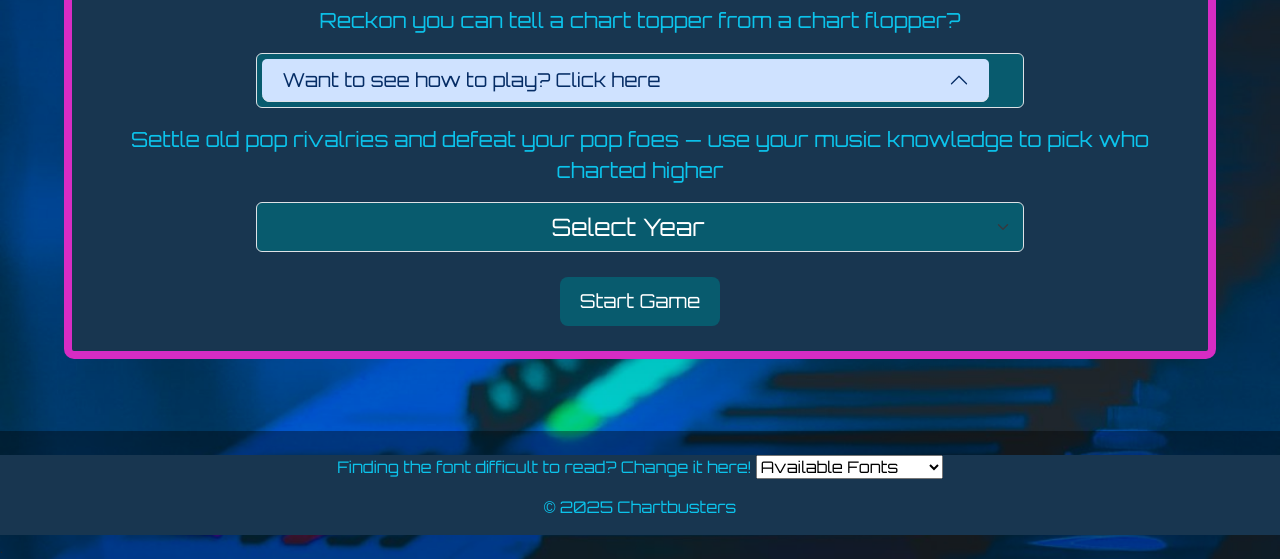
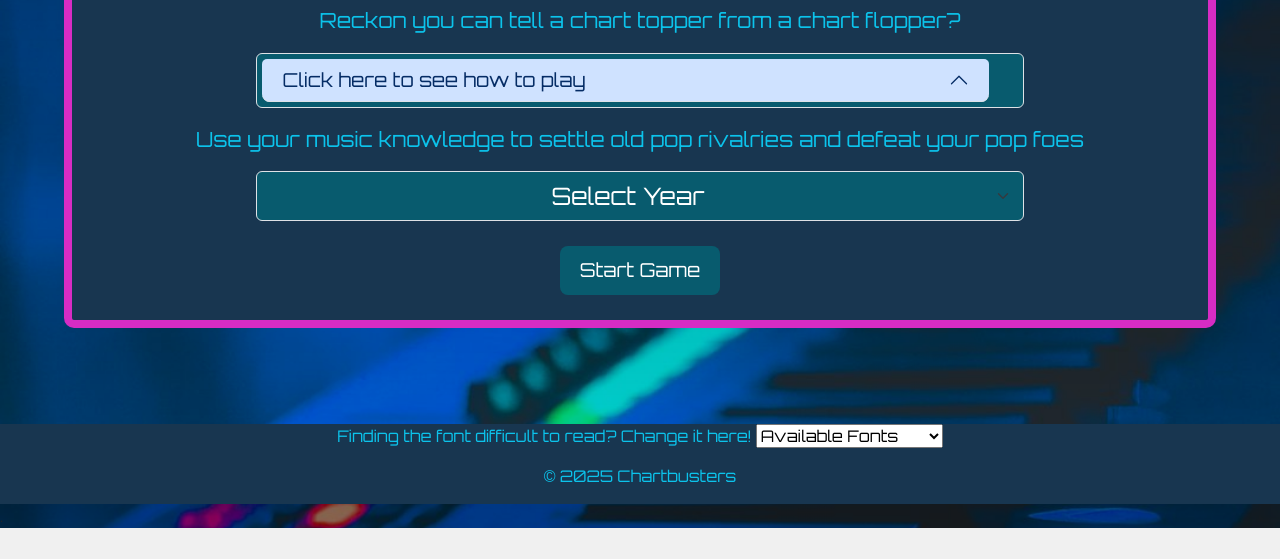
Before and after one commit to benwade37/Chartbusters2, a plain HTML site: page index.html in a window 1280 px wide. Shown: the part 369-928 px from the top of the page. After the commit the page ends 897 px from the top, so only its background shows below. Drawn offline with nearby package versions, Linux system fonts and the light colour scheme; a web font is replaced by a local one.

Commit message:
correct typos

```diff
--- a/index.html
+++ b/index.html
@@ -51,7 +51,7 @@
                       data-bs-target="#collapseOne" aria-expanded="true" aria-controls="collapseOne"
                       id="accordion-button">
 
-                      Want to see how to play? Click here
+                      Click here to see how to play
                     </button>
                   </h3>
                   <div id="collapseOne" class="accordion-collapse collapse" data-bs-parent="#rulesAccordion">
@@ -69,7 +69,7 @@
                 </div>
               </div>
               <p class="my-3">
-                Settle old pop rivalries and defeat your pop foes — use your music knowledge to pick who charted higher
+                Use your music knowledge to settle old pop rivalries and defeat your pop foes
               </p>
                       <select class="form-select text-center" id="yearDropdown" aria-label="Select Year">
                       <option value="placeholder">Select Year</option>
@@ -120,7 +120,7 @@
           <p id="score"></p>
           <p>Thanks for playing!</p>
           <p>
-            Want to play again, select a new year from above
+            Want to play again? Select a new year from above
           </p>
           <p>
             Share your results. Share the glory.
```
